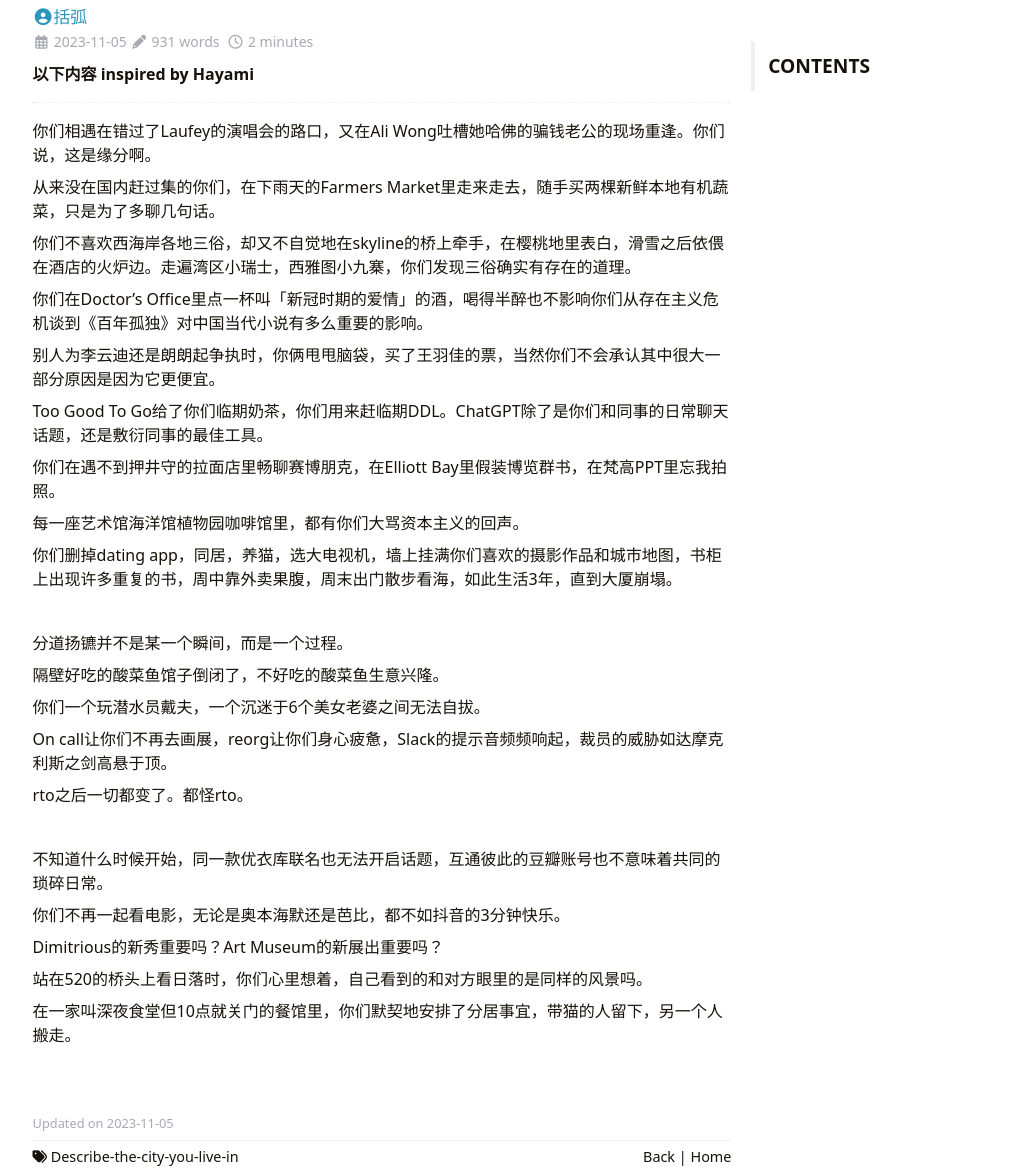
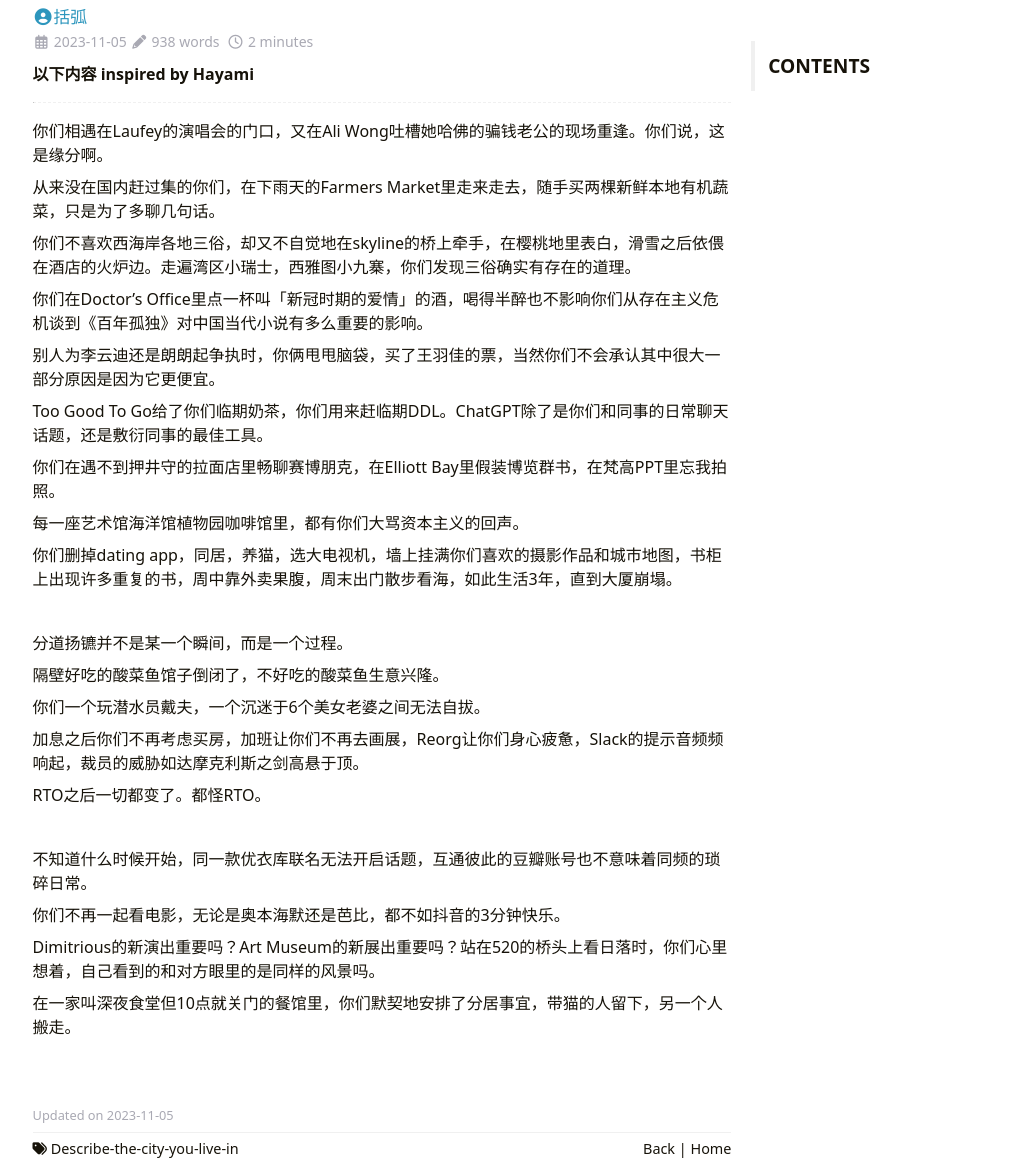
Before and after one commit to kuohu233/kuohu233.github.io, a plain HTML site: page posts/2023-11-05-love-like-a-flower-bouquet/index.html in a window 1280 px wide. Shown: the part 119-1293 px from the top of the page, without its empty margins (258-1270 px from the left). Drawn offline with nearby package versions, Linux system fonts and the light colour scheme; some packages are replaced by stand-ins of ours.

Commit message:
post rephrase

```diff
--- a/posts/2023-11-05-love-like-a-flower-bouquet/index.html
+++ b/posts/2023-11-05-love-like-a-flower-bouquet/index.html
@@ -5,7 +5,7 @@
         <meta name="viewport" content="width=device-width, initial-scale=1">
         <meta name="robots" content="noodp" />
         <title>花束般的恋爱，但是西海岸 - 扌舌弓瓜</title><meta name="Description" content="Blog transferring."><meta property="og:title" content="花束般的恋爱，但是西海岸" />
-<meta property="og:description" content="以下内容 inspired by Hayami 你们相遇在错过了Laufey的演唱会的路口，又在Ali Wong吐槽她哈佛的骗钱老公的现场重逢。你们说，这是缘分啊。 从来没在国内" />
+<meta property="og:description" content="以下内容 inspired by Hayami 你们相遇在Laufey的演唱会的门口，又在Ali Wong吐槽她哈佛的骗钱老公的现场重逢。你们说，这是缘分啊。 从来没在国内赶过集" />
 <meta property="og:type" content="article" />
 <meta property="og:url" content="https://kuohu233.github.io/posts/2023-11-05-love-like-a-flower-bouquet/" /><meta property="og:image" content="https://kuohu233.github.io/logo.png"/><meta property="article:section" content="posts" />
 <meta property="article:published_time" content="2023-11-05T09:00:00-08:00" />
@@ -15,7 +15,7 @@
 <meta name="twitter:image" content="https://kuohu233.github.io/logo.png"/>
 
 <meta name="twitter:title" content="花束般的恋爱，但是西海岸"/>
-<meta name="twitter:description" content="以下内容 inspired by Hayami 你们相遇在错过了Laufey的演唱会的路口，又在Ali Wong吐槽她哈佛的骗钱老公的现场重逢。你们说，这是缘分啊。 从来没在国内"/>
+<meta name="twitter:description" content="以下内容 inspired by Hayami 你们相遇在Laufey的演唱会的门口，又在Ali Wong吐槽她哈佛的骗钱老公的现场重逢。你们说，这是缘分啊。 从来没在国内赶过集"/>
 <meta name="application-name" content="扌舌弓瓜">
 <meta name="apple-mobile-web-app-title" content="扌舌弓瓜"><meta name="msapplication-TileColor" content="#da532c"><link rel="shortcut icon" type="image/x-icon" href="/favicon.ico"/>
         <link rel="icon" type="image/png" sizes="32x32" href="/favicon-32x32.png">
@@ -53,7 +53,7 @@ if (!doNotTrack) {
         "mainEntityOfPage": {
             "@type": "WebPage",
             "@id": "https:\/\/kuohu233.github.io\/posts\/2023-11-05-love-like-a-flower-bouquet\/"
-        },"genre": "posts","keywords": "Describe-the-city-you-live-in","wordcount":  931 ,
+        },"genre": "posts","keywords": "Describe-the-city-you-live-in","wordcount":  938 ,
         "url": "https:\/\/kuohu233.github.io\/posts\/2023-11-05-love-like-a-flower-bouquet\/","datePublished": "2023-11-05T09:00:00-08:00","dateModified": "2023-11-05T09:00:00-08:00","publisher": {
             "@type": "Organization",
             "name": ""},"author": {
@@ -141,7 +141,7 @@ if (!doNotTrack) {
             <div class="toc-content" id="toc-content-auto"></div>
         </div><article class="page single"><h1 class="single-title animate__animated animate__flipInX">花束般的恋爱，但是西海岸</h1><div class="post-meta">
             <div class="post-meta-line"><span class="post-author"><a href="/" title="Author" rel="author" class="author"><i class="fas fa-user-circle fa-fw" aria-hidden="true"></i>括弧</a></span></div>
-            <div class="post-meta-line"><i class="far fa-calendar-alt fa-fw" aria-hidden="true"></i>&nbsp;<time datetime="2023-11-05">2023-11-05</time>&nbsp;<i class="fas fa-pencil-alt fa-fw" aria-hidden="true"></i>&nbsp;931 words&nbsp;
+            <div class="post-meta-line"><i class="far fa-calendar-alt fa-fw" aria-hidden="true"></i>&nbsp;<time datetime="2023-11-05">2023-11-05</time>&nbsp;<i class="fas fa-pencil-alt fa-fw" aria-hidden="true"></i>&nbsp;938 words&nbsp;
                 <i class="far fa-clock fa-fw" aria-hidden="true"></i>&nbsp;2 minutes&nbsp;</div>
         </div><div class="details toc" id="toc-static"  data-kept="">
                 <div class="details-summary toc-title">
@@ -151,7 +151,7 @@ if (!doNotTrack) {
                 <div class="details-content toc-content" id="toc-content-static"><nav id="TableOfContents"></nav></div>
             </div><div class="content" id="content"><p><strong>以下内容 inspired by Hayami</strong></p>
 <hr>
-<p>你们相遇在错过了Laufey的演唱会的路口，又在Ali Wong吐槽她哈佛的骗钱老公的现场重逢。你们说，这是缘分啊。</p>
+<p>你们相遇在Laufey的演唱会的门口，又在Ali Wong吐槽她哈佛的骗钱老公的现场重逢。你们说，这是缘分啊。</p>
 <p>从来没在国内赶过集的你们，在下雨天的Farmers Market里走来走去，随手买两棵新鲜本地有机蔬菜，只是为了多聊几句话。</p>
 <p>你们不喜欢西海岸各地三俗，却又不自觉地在skyline的桥上牵手，在樱桃地里表白，滑雪之后依偎在酒店的火炉边。走遍湾区小瑞士，西雅图小九寨，你们发现三俗确实有存在的道理。</p>
 <p>你们在Doctor&rsquo;s Office里点一杯叫「新冠时期的爱情」的酒，喝得半醉也不影响你们从存在主义危机谈到《百年孤独》对中国当代小说有多么重要的影响。</p>
@@ -164,13 +164,12 @@ if (!doNotTrack) {
 <p>分道扬镳并不是某一个瞬间，而是一个过程。</p>
 <p>隔壁好吃的酸菜鱼馆子倒闭了，不好吃的酸菜鱼生意兴隆。</p>
 <p>你们一个玩潜水员戴夫，一个沉迷于6个美女老婆之间无法自拔。</p>
-<p>On call让你们不再去画展，reorg让你们身心疲惫，Slack的提示音频频响起，裁员的威胁如达摩克利斯之剑高悬于顶。</p>
-<p>rto之后一切都变了。都怪rto。</p>
+<p>加息之后你们不再考虑买房，加班让你们不再去画展，Reorg让你们身心疲惫，Slack的提示音频频响起，裁员的威胁如达摩克利斯之剑高悬于顶。</p>
+<p>RTO之后一切都变了。都怪RTO。</p>
 <p> </p>
-<p>不知道什么时候开始，同一款优衣库联名也无法开启话题，互通彼此的豆瓣账号也不意味着共同的琐碎日常。</p>
+<p>不知道什么时候开始，同一款优衣库联名无法开启话题，互通彼此的豆瓣账号也不意味着同频的琐碎日常。</p>
 <p>你们不再一起看电影，无论是奥本海默还是芭比，都不如抖音的3分钟快乐。</p>
-<p>Dimitrious的新秀重要吗？Art Museum的新展出重要吗？</p>
-<p>站在520的桥头上看日落时，你们心里想着，自己看到的和对方眼里的是同样的风景吗。</p>
+<p>Dimitrious的新演出重要吗？Art Museum的新展出重要吗？站在520的桥头上看日落时，你们心里想着，自己看到的和对方眼里的是同样的风景吗。</p>
 <p>在一家叫深夜食堂但10点就关门的餐馆里，你们默契地安排了分居事宜，带猫的人留下，另一个人搬走。</p>
 </div><div class="post-footer" id="post-footer">
     <div class="post-info">
```
Also changed, not shown: index.html (+1 -1 lines), index.xml (+5 -6 lines), posts/index.xml (+5 -6 lines), tags/describe-the-city-you-live-in/index.xml (+5 -6 lines).
